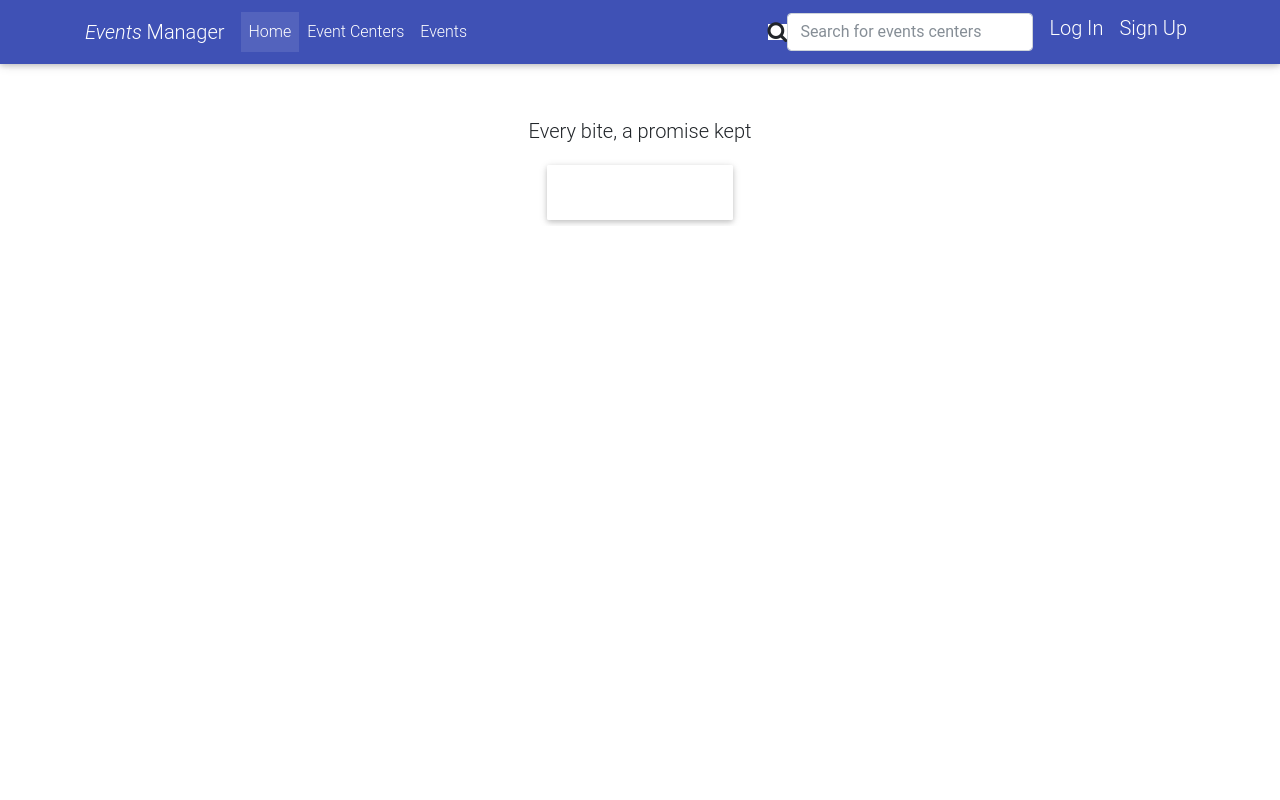
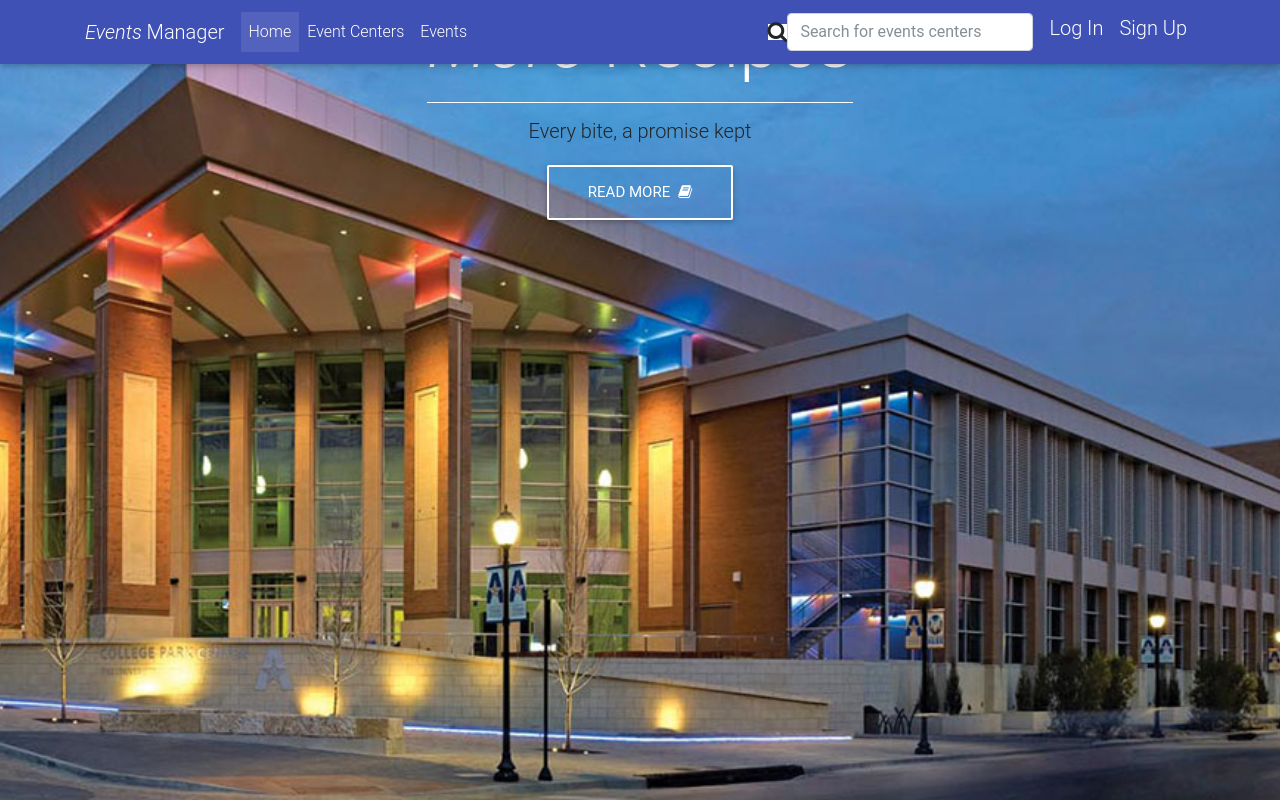
Before and after one commit to kenoseni/Events-Manager-Olusola-Oseni, a plain HTML site: page template/index.html in a window 1280 px wide. Drawn offline with nearby package versions, Linux system fonts and the light colour scheme.

Commit message:
Add custom style to css folder

```diff
--- a/template/css/style.css
+++ b/template/css/style.css
@@ -1 +1,15 @@
 /* Your custom styles */
+html,
+body,
+header,
+#intro {
+    height: 100%;
+}
+
+#intro {
+    background: url("../img/img1.jpg")no-repeat center center fixed;
+    -webkit-background-size: cover;
+    -moz-background-size: cover;
+    -o-background-size: cover;
+    background-size: cover;
+}
```
